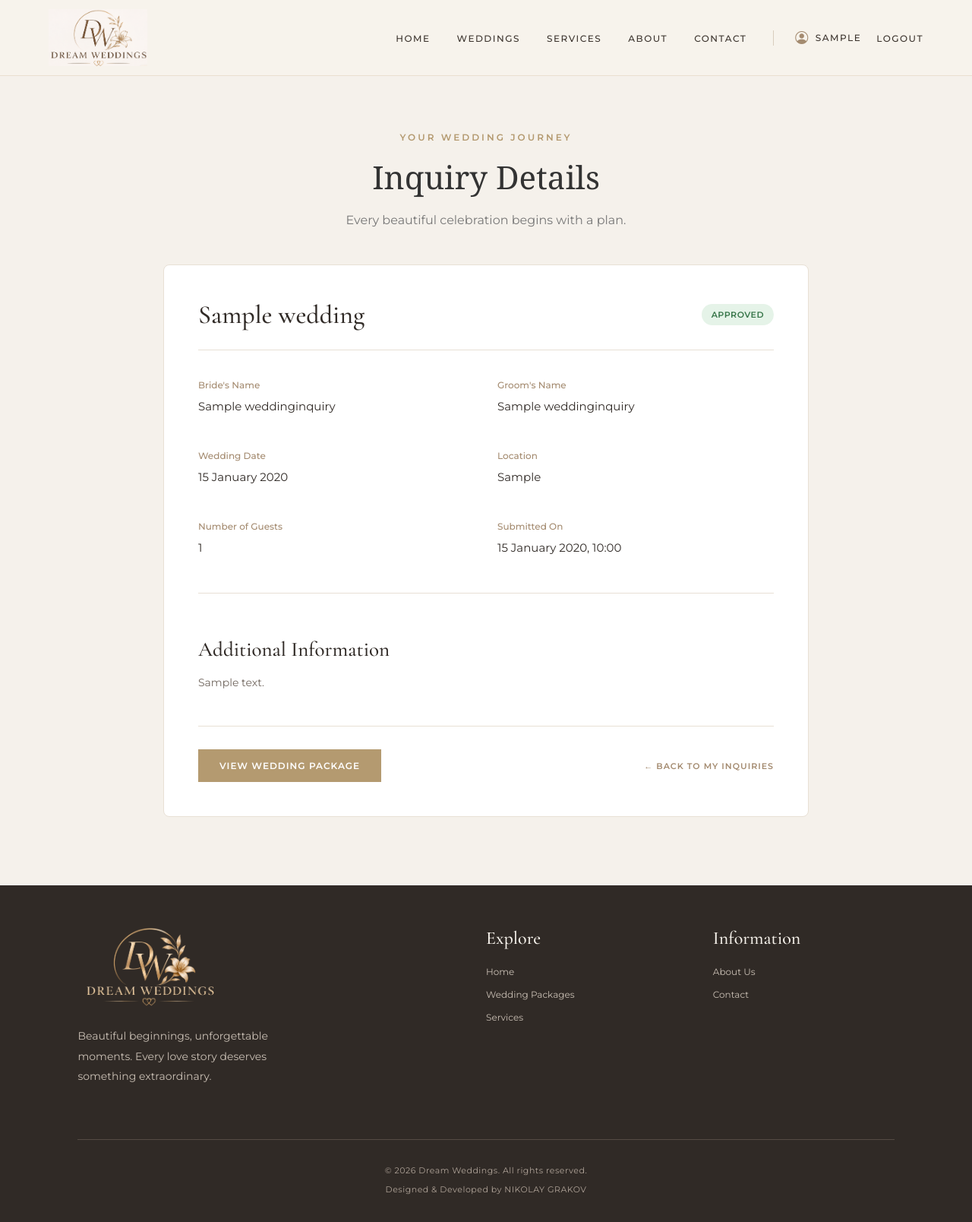
After one commit to nikolaygrakow/Dream-Weddings, a Django app: page /inquiries/inquiry/1/ in a window 1280 px wide. The commit adds this page. Shown: the whole page at 76% size. Run offline with Django 5.2, Linux system fonts and the light colour scheme; a user stored in the database is signed in; tables that the repository leaves empty hold one stand-in row (values such as "Sample post"); parts of the project's set-up code (start-up, migrations or seed data) failed here and were passed over.

Commit message:
feat: Implement secure wedding inquiry details

```diff
--- a/inquiries/urls.py
+++ b/inquiries/urls.py
@@ -5,5 +5,7 @@ app_name = 'inquiries'
 
 urlpatterns = [
     path('create/<int:pk>/', views.WeddingInquiryCreateView.as_view(), name='create-inquiry'),
-    path('my-inquiries/', views.WeddingInquiryListView.as_view(), name='my-inquiries')
+    path('my-inquiries/', views.WeddingInquiryListView.as_view(), name='my-inquiries'),
+    path('inquiry/<int:pk>/', views.WeddingInquiryDetailView.as_view(), name='inquiry-details'),
+
 ]
--- a/inquiries/views.py
+++ b/inquiries/views.py
@@ -2,7 +2,7 @@ from django.contrib import messages
 from django.contrib.auth.mixins import LoginRequiredMixin
 from django.shortcuts import get_object_or_404
 from django.urls import reverse_lazy
-from django.views.generic import CreateView, ListView
+from django.views.generic import CreateView, ListView, DetailView
 
 from inquiries.forms import WeddingInquiryForm
 from inquiries.models import WeddingInquiry
@@ -41,3 +41,13 @@ class WeddingInquiryListView(LoginRequiredMixin, ListView):
         return WeddingInquiry.objects.filter(
             user=self.request.user
         ).select_related('wedding').order_by('-created_at')
+
+class WeddingInquiryDetailView(LoginRequiredMixin, DetailView):
+    model = WeddingInquiry
+    template_name = 'inquiries/inquiry-details.html'
+    context_object_name = 'inquiry'
+
+    def get_queryset(self):
+        return WeddingInquiry.objects.filter(
+            user=self.request.user
+        ).select_related('wedding')
--- a/static/css/style.css
+++ b/static/css/style.css
@@ -3216,3 +3216,136 @@ body {
         flex-wrap: wrap;
     }
 }
+
+/* ==================== INQUIRY DETAILS ==================== */
+
+.inquiry-details-section {
+    background-color: #F5F1EB;
+    padding: 70px 8% 90px;
+    min-height: 65vh;
+}
+
+.inquiry-details-card {
+    max-width: 850px;
+    margin: 0 auto;
+    padding: 45px;
+    background-color: #FFFFFF;
+    border: 1px solid #E8E0D5;
+    border-radius: 8px;
+}
+
+.inquiry-details-header {
+    display: flex;
+    justify-content: space-between;
+    align-items: center;
+    flex-wrap: wrap;
+    gap: 15px;
+    padding-bottom: 25px;
+    border-bottom: 1px solid #E8E0D5;
+}
+
+.inquiry-details-header h2 {
+    font-family: 'Cormorant Garamond', serif;
+    font-size: 34px;
+    font-weight: 500;
+    color: #302A26;
+    margin: 0;
+}
+
+.inquiry-details-grid {
+    display: grid;
+    grid-template-columns: repeat(2, minmax(0, 1fr));
+    gap: 30px;
+    padding: 35px 0;
+}
+
+.inquiry-details-grid span {
+    font-family: 'Montserrat', sans-serif;
+    font-size: 12px;
+    font-weight: 500;
+    color: #A48B70;
+}
+
+.inquiry-details-grid p {
+    font-size: 15px;
+    color: #302A26;
+    margin-top: 10px;
+    overflow-wrap: anywhere;
+}
+
+.inquiry-details-message {
+    border-top: 1px solid #E8E0D5;
+    border-bottom: 1px solid #E8E0D5;
+    padding: 30px 0;
+}
+
+.inquiry-details-message h3 {
+    font-family: 'Cormorant Garamond', serif;
+    font-size: 27px;
+    font-weight: 500;
+    color: #302A26;
+    margin-bottom: 15px;
+}
+
+.inquiry-details-message p {
+    color: #71675F;
+    font-size: 14px;
+    line-height: 1.8;
+    white-space: pre-wrap;
+    overflow-wrap: anywhere;
+}
+
+.inquiry-details-actions {
+    display: flex;
+    flex-wrap: wrap;
+    align-items: center;
+    justify-content: space-between;
+    gap: 20px;
+    padding-top: 30px;
+}
+
+.inquiry-back-link {
+    font-size: 11px;
+    font-weight: 600;
+    letter-spacing: 1px;
+    color: #A48B70;
+    text-decoration: none;
+}
+
+.inquiry-back-link:hover {
+    color: #302A26;
+}
+
+@media (max-width: 600px) {
+    .inquiry-details-section {
+        padding: 45px 5%;
+    }
+
+    .inquiry-details-card {
+        padding: 25px;
+    }
+
+    .inquiry-details-grid {
+        grid-template-columns: 1fr;
+    }
+}
+
+.inquiry-card-actions {
+    margin-top: 25px;
+    padding-top: 20px;
+    border-top: 1px solid #E8E0D5;
+    text-align: right;
+}
+
+.inquiry-card-actions a {
+    color: #A48B70;
+    font-size: 11px;
+    font-weight: 600;
+    letter-spacing: 1px;
+    text-decoration: none;
+    transition: color 0.3s ease;
+}
+
+.inquiry-card-actions a:hover {
+    color: #302A26;
+}
--- /dev/null
+++ b/templates/inquiries/inquiry-details.html
@@ -0,0 +1,85 @@
+{% extends 'base.html' %}
+
+{% block title %}Inquiry Details | Dream Weddings{% endblock %}
+
+{% block content %}
+
+    <section class="inquiry-details-section">
+
+        <div class="my-inquiries-heading">
+            <span>YOUR WEDDING JOURNEY</span>
+            <h1>Inquiry Details</h1>
+            <p>Every beautiful celebration begins with a plan.</p>
+        </div>
+
+        <div class="inquiry-details-card">
+
+            <div class="inquiry-details-header">
+                <h2>{{ inquiry.wedding }}</h2>
+
+                <span class="inquiry-status {{ inquiry.status }}">
+                    {{ inquiry.get_status_display }}
+                </span>
+            </div>
+
+            <div class="inquiry-details-grid">
+
+                <div>
+                    <span>Bride's Name</span>
+                    <p>{{ inquiry.bride_name }}</p>
+                </div>
+
+                <div>
+                    <span>Groom's Name</span>
+                    <p>{{ inquiry.groom_name }}</p>
+                </div>
+
+                <div>
+                    <span>Wedding Date</span>
+                    <p>{{ inquiry.wedding_date|date:"d F Y" }}</p>
+                </div>
+
+                <div>
+                    <span>Location</span>
+                    <p>{{ inquiry.location }}</p>
+                </div>
+
+                <div>
+                    <span>Number of Guests</span>
+                    <p>{{ inquiry.guest_count }}</p>
+                </div>
+
+                <div>
+                    <span>Submitted On</span>
+                    <p>{{ inquiry.created_at|date:"d F Y, H:i" }}</p>
+                </div>
+
+            </div>
+
+            <div class="inquiry-details-message">
+                <h3>Additional Information</h3>
+
+                {% if inquiry.message %}
+                    <p>{{ inquiry.message }}</p>
+                {% else %}
+                    <p>No additional information provided.</p>
+                {% endif %}
+            </div>
+
+            <div class="inquiry-details-actions">
+                <a href="{% url 'weddings:details' inquiry.wedding.pk %}"
+                   class="inquiry-explore-btn">
+                    VIEW WEDDING PACKAGE
+                </a>
+
+                <a href="{% url 'inquiries:my-inquiries' %}"
+                   class="inquiry-back-link">
+                    ← BACK TO MY INQUIRIES
+                </a>
+            </div>
+
+        </div>
+
+    </section>
+
+{% endblock %}
--- a/templates/inquiries/inquiry-list.html
+++ b/templates/inquiries/inquiry-list.html
@@ -51,6 +51,11 @@
                         </p>
                     </div>
 
+                    <div class="inquiry-card-actions">
+                        <a href="{% url 'inquiries:inquiry-details' inquiry.pk %}">
+                            VIEW DETAILS →
+                        </a>
+                    </div>
                 </article>
 
             {% empty %}
```
